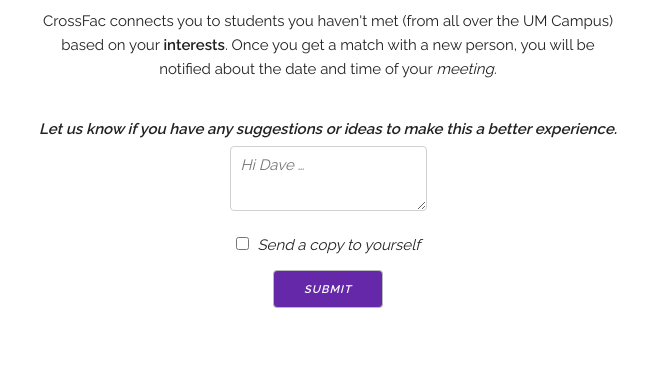
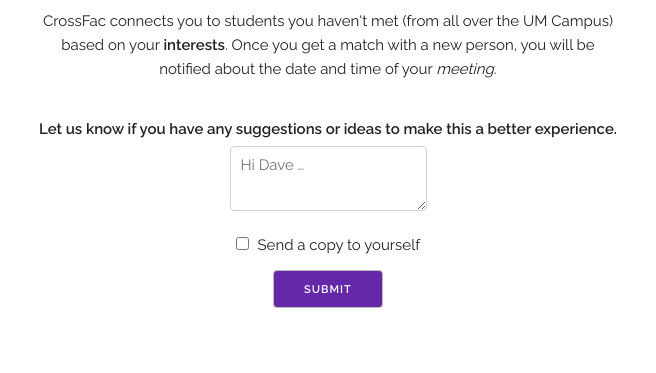
Before and after one commit to sinameraji/CrossFac, a plain HTML site: page landing/index2.html in a window 1280 px wide. Shown: the part 1596-1969 px from the top of the page, 312-968 px from the left. Drawn offline with nearby package versions, Linux system fonts and the light colour scheme.

Commit message:
fix italic style of a non-italic thing

```diff
--- a/landing/index2.html
+++ b/landing/index2.html
@@ -105,7 +105,7 @@
     <div class="section how">
         <div class="container">
             <h3 class="section-heading">How does it work?</h3>
-            <p class="section-description">CrossFac connects you to students you haven't met (from all over the UM Campus) based on your <strong>interests</strong>. Once you get a match with a new person, you will be notified about the date and time of your <i>meeting<i>.
+            <p class="section-description">CrossFac connects you to students you haven't met (from all over the UM Campus) based on your <strong>interests</strong>. Once you get a match with a new person, you will be notified about the date and time of your <i>meeting</i>.
             </p>
             </br>
             <form>
```
Also changed, not shown: landing/images/logo.png.
